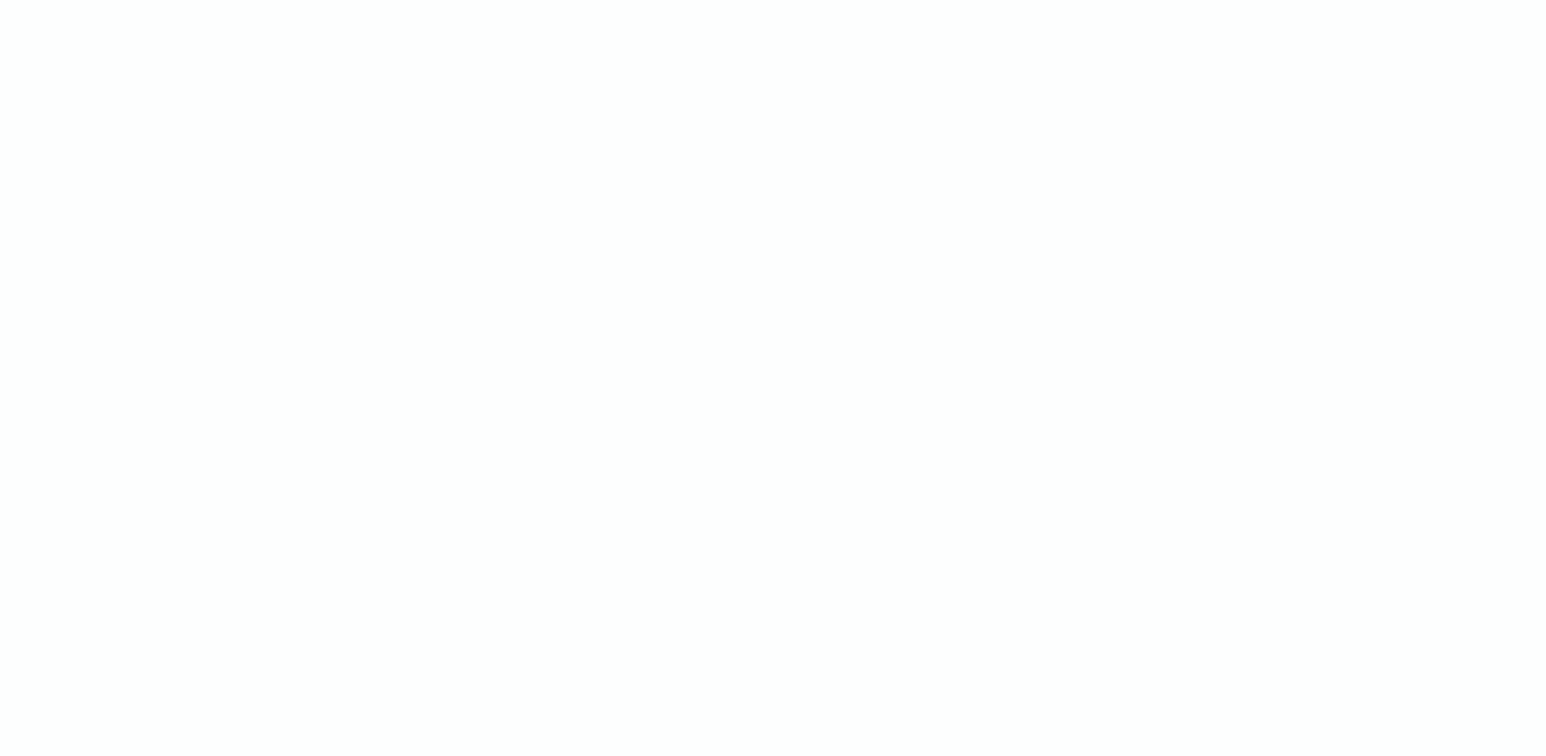
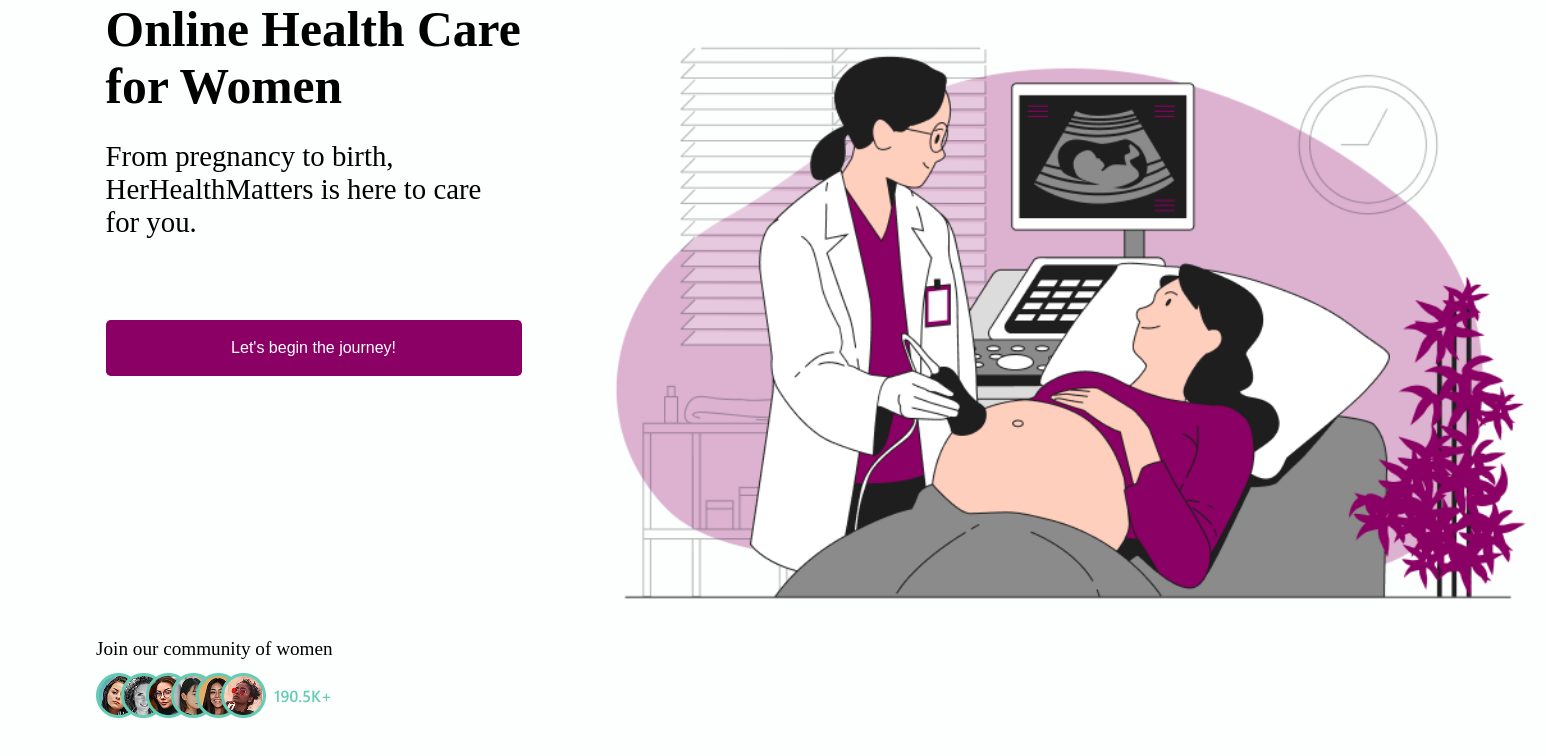
Before and after one commit to DevKay22/HerHealthMatters, a React (Vite) app: page / in a window 1280 px wide. Shown: the part 98-854 px from the top of the page, 1546 px wide, since content can reach past the window. Before the commit the page ends 800 px from the top, so only its background shows below. Built offline with nearby package versions, Linux system fonts and the light colour scheme.

Commit message:
done with herobanner

```diff
--- a/src/App.jsx
+++ b/src/App.jsx
@@ -1,10 +1,12 @@
 import React from 'react';
 import Header from '../src/Components/Header';
+import Hero from '../src/Components/Hero'
 
 const App = () => {
   return (
     <div>
       <Header />
+      <Hero />
     </div>
   )
 }
--- /dev/null
+++ b/src/Components/Hero.jsx
@@ -0,0 +1,43 @@
+import React from 'react';
+import '../Styles/Hero.css'
+import herhealth from '../assets/Images/Sonography-bro 1.png';
+import women from '../assets/Images/women.png'
+const Hero = () => {
+  return (
+    <div className='herobanner'>
+        <div className='carousel'>
+            <div className='cont'>
+                <h1>
+                    Online Health Care for Women
+                </h1>
+
+                <p>
+                    From pregnancy to birth, HerHealthMatters  is here to care for you.
+
+                </p>
+
+                <button>Let's begin the journey!</button>
+            </div>
+            <div className='imagery'>
+                <img src={herhealth} alt="" />
+            </div>
+        </div>
+
+
+        <div className='womencont'>
+            <div>
+                <p>
+                Join our community of women
+                </p>
+            </div>
+
+            <div>
+                <img src={women} alt="" />
+            </div>
+
+        </div>
+    </div>
+  )
+}
+
+export default Hero
--- a/src/Styles/Header.css
+++ b/src/Styles/Header.css
@@ -1,15 +1,19 @@
+@import url('https://fonts.googleapis.com/css2?family=Lora:ital,wght@0,400..700;1,400..700&family=Merriweather:ital,opsz,wght@0,18..144,300..900;1,18..144,300..900&family=Montserrat:ital,wght@0,100..900;1,100..900&display=swap');
+
 *{
     padding: 0;
     margin: 0;
     box-sizing: border-box;
     background-color: #fdfefe;
+    /* font-family: "Montserrat", sans-serif; */
+    /* font-optical-sizing: auto; */
 
 }
 
 .navhover:hover{
     color: #1E1E1E;
-    font-weight: 900;
-    font-size: 1.2em;
+    /* font-weight: 900; */
+    /* font-size: 1.2em; */
     text-decoration: underline;
 }
 
@@ -33,8 +37,12 @@
     justify-content: space-evenly;
     align-items: center;
     height: 4em;
-    width: 80%;
+    width: 94%;
     margin: 0 auto;
+    position: sticky;
+    top: 0;
+    /* background-color: transparent; */
+    /* box-shadow: 0 0 0 5px rgba(0,0,0,0.3); */
 
 }
 
@@ -48,7 +56,7 @@
 }
 
 .items{
-    flex: 2;
+    flex: 1;
     /* border: 1px solid red; */
     display: flex;
     justify-content: center;
@@ -70,7 +78,9 @@
     display: flex;
     justify-content: center;
     align-items: center;
-    height: 70%
+    height: 70%;
+    /* border: 1px solid red; */
+
 }
 
 .login>button{
@@ -148,7 +158,7 @@
     }
 
     .mobileItems{
-        border: 1px solid red;
+
         height: 22em;
        position: absolute;
        top: 4em;
@@ -163,20 +173,16 @@
 
     .mobileItems>p{
         /* border: 1px solid red; */
-        width: 80%;
+        display: none;
+        /* width: 80%;
         margin: 0.5em auto;
         height: 2em;
         display: flex;
         align-items: center;
         border-bottom: 1px solid #8B8B8B;
-        text-decoration: none;
+        text-decoration: none; */
     }
 
-    .mobileHolder{
-        border: 1px solid red;
-    }
 
-    .content:hover>.mobileItems{
-        color: red;
-    }
+
 }
--- /dev/null
+++ b/src/Styles/Hero.css
@@ -0,0 +1,65 @@
+.herobanner{
+    height: 100vh;
+    width: 100%;
+    /* border: 1px solid red; */
+}
+
+.carousel{
+    width: 85%;
+    height: 80%;
+    margin: 2em auto 0 auto;
+    /* border: 1px solid red; */
+    display: flex;
+    justify-content: space-between;
+}
+
+.cont{
+    width: 40%;
+    /* border: 1px solid red; */
+    padding: 0.2em 0.6em;
+}
+
+.cont>h1{
+    font-size: 3.1em;
+    font-weight: 900;
+    margin-bottom: 0.5em;
+    /* margin-top: 1em; */
+}
+
+.cont>p{
+    font-size: 1.8em;
+    margin-bottom: 2.8em;
+}
+
+.cont>button{
+    width: 100%;
+    height: 3.5em;
+    border-radius: 0.3em;
+    background-color: #8b0064;
+    border: 0;
+    color: #fff;
+    font-size: 1em;
+}
+
+.imagery{
+    width: 55%;
+    /* border: 1px solid red; */
+}
+
+.imagery>img{
+    object-fit: contain;
+    height: 100%;
+    /* border: 1px solid red; */
+}
+
+.womencont{
+    /* border: 1px solid red; */
+    width: 20%;
+    margin-top: 0;
+    margin-left: 6em;
+}
+
+.womencont>div>p{
+    font-size: 1.2em;
+    margin-bottom: 0.7em;
+}
```
Also changed, not shown: src/assets/Images/Sonography-bro 1.png (added), src/assets/Images/women.png (added).
